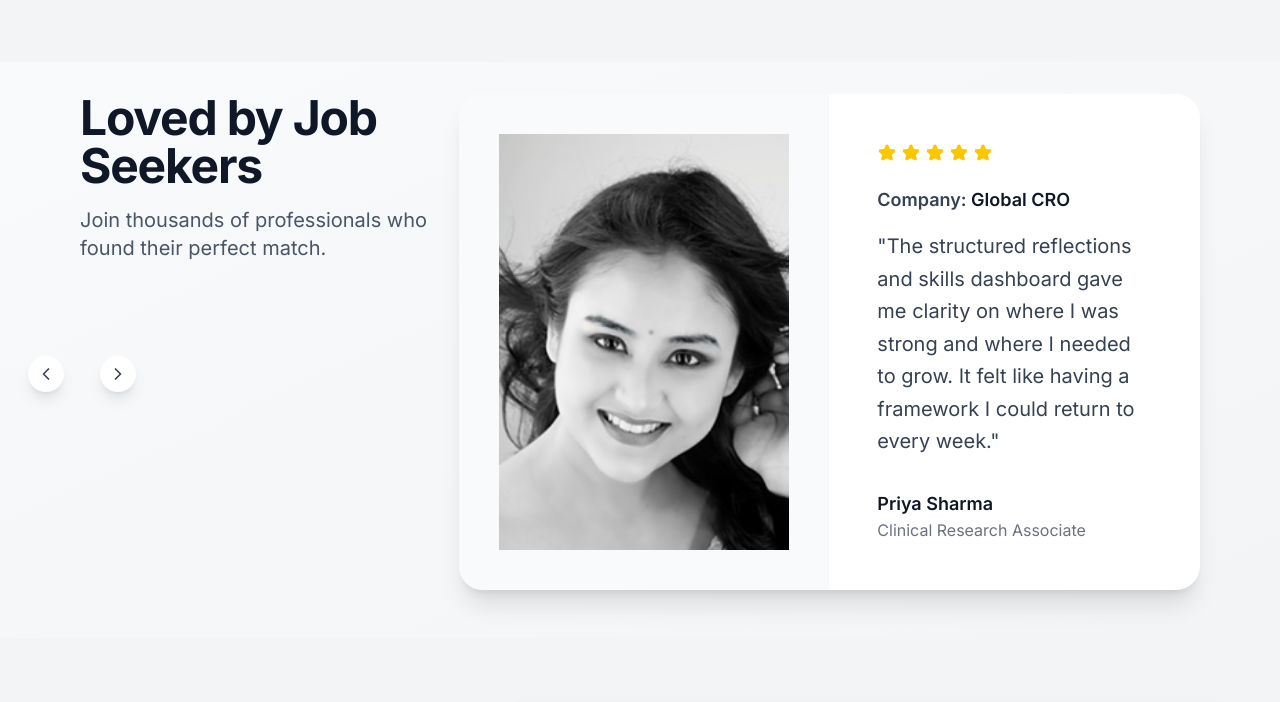
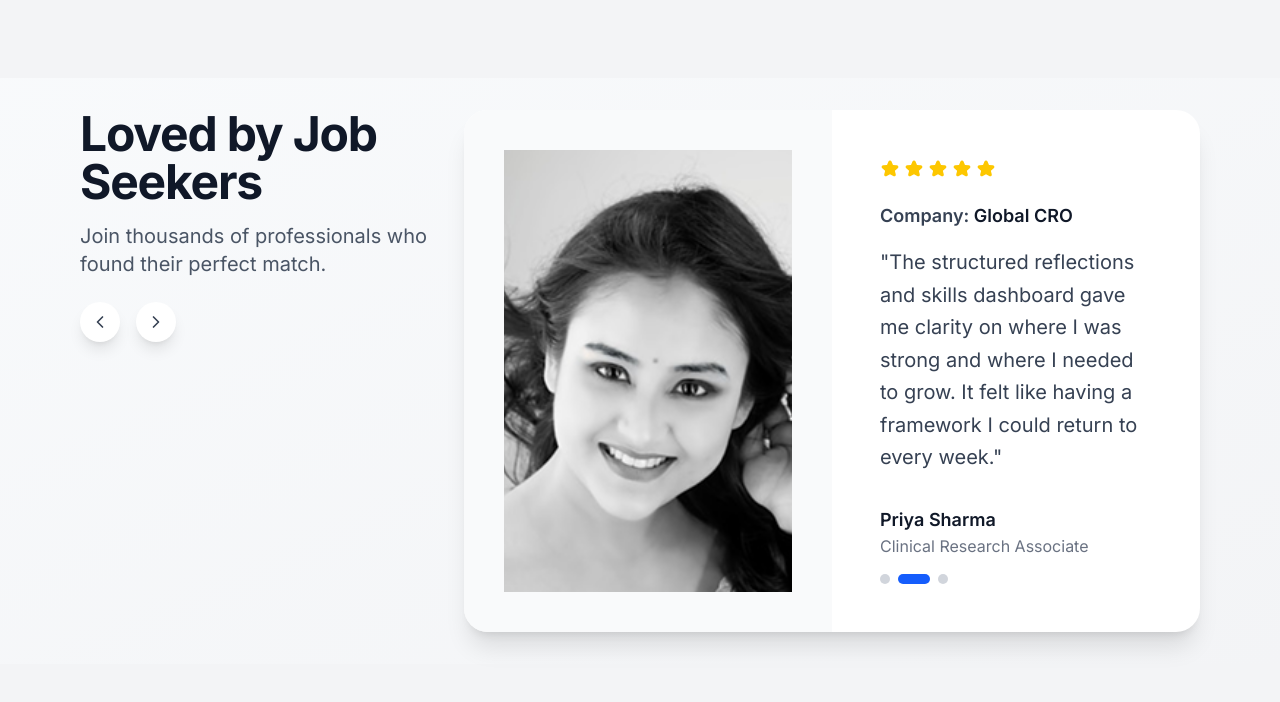
Before and after one commit to Toufique18/skillquix-landing-page, a Next.js app: page / in a window 1280 px wide. Shown: the part 1860-2562 px from the top of the page. Built offline with nearby package versions, Linux system fonts and the light colour scheme.

Commit message:
complete md responsive

```diff
--- a/app/components/Carousel.tsx
+++ b/app/components/Carousel.tsx
@@ -93,7 +93,7 @@ export default function Carousel() {
   return (
     <section id="Testimonial" className="py-5 bg-gradient-to-br from-slate-50 to-gray-100 dark:from-gray-900 dark:to-gray-800 flex items-center justify-center p-2 md:p-8 transition-colors">
       <Container>
-        <div className="w-full mx-auto grid grid-cols-1 lg:grid-cols-3 gap-4">
+        <div className="w-full mx-auto grid grid-cols-1 lg:grid-cols-3 gap-6 md:gap-8">
           {/* Header Section */}
           <div className="text-start mb-6 lg:mb-0">
             <h1 className="text-2xl sm:text-3xl md:text-4xl lg:text-5xl font-bold text-gray-900 dark:text-white mb-3 sm:mb-4 tracking-tight transition-colors">
@@ -102,6 +102,26 @@ export default function Carousel() {
             <p className="text-base sm:text-lg md:text-xl text-gray-600 dark:text-gray-300 transition-colors">
               Join thousands of professionals who found their perfect match.
             </p>
+            {/* Navigation Arrows */}
+            <div className="flex items-center gap-4 mt-6">
+              <button
+                onClick={goToPrevious}
+                disabled={isAnimating}
+                className="bg-white dark:bg-gray-800 hover:bg-gray-100 dark:hover:bg-gray-700 rounded-full p-2.5 shadow-lg transition-all duration-200 disabled:opacity-50 disabled:cursor-not-allowed focus:outline-none focus:ring-2 focus:ring-blue-500 dark:focus:ring-blue-400"
+                aria-label="Previous testimonial"
+              >
+                <ChevronLeft className="w-5 h-5 text-gray-700 dark:text-gray-300" />
+              </button>
+
+              <button
+                onClick={goToNext}
+                disabled={isAnimating}
+                className="bg-white dark:bg-gray-800 hover:bg-gray-100 dark:hover:bg-gray-700 rounded-full p-2.5 shadow-lg transition-all duration-200 disabled:opacity-50 disabled:cursor-not-allowed focus:outline-none focus:ring-2 focus:ring-blue-500 dark:focus:ring-blue-400"
+                aria-label="Next testimonial"
+              >
+                <ChevronRight className="w-5 h-5 text-gray-700 dark:text-gray-300" />
+              </button>
+            </div>
           </div>
 
           {/* Carousel Container */}
@@ -169,33 +189,27 @@ export default function Carousel() {
                     <p className="text-gray-500 dark:text-gray-400 text-sm sm:text-base transition-colors">
                       {currentTestimonial.title}
                     </p>
+                    {/* Dot indicators */}
+                    <div className="flex items-center gap-2 mt-4">
+                      {testimonials.map((_, index) => (
+                        <button
+                          key={index}
+                          onClick={() => goToSlide(index)}
+                          className={`rounded-full transition-all duration-300 ${
+                            index === currentIndex
+                              ? 'w-8 h-2.5 bg-blue-600 dark:bg-blue-500'
+                              : 'w-2.5 h-2.5 bg-gray-300 dark:bg-gray-600 hover:bg-gray-400 dark:hover:bg-gray-500'
+                          }`}
+                          aria-label={`Go to testimonial ${index + 1}`}
+                        />
+                      ))}
+                    </div>
                   </div>
                 </div>
               </div>
             </div>
 
-            {/* Navigation Arrows */}
-            <div className="flex items-center justify-center gap-4 mt-4">
-              <button
-                onClick={goToPrevious}
-                disabled={isAnimating}
-                className="absolute right-280 top-70 -translate-y-1/2 -translate-x-3 md:-translate-x-4 bg-white dark:bg-gray-800 hover:bg-gray-100 dark:hover:bg-gray-700 rounded-full p-2 shadow-lg transition-all duration-200 disabled:opacity-50 disabled:cursor-not-allowed focus:outline-none focus:ring-2 focus:ring-blue-500 dark:focus:ring-blue-400"
-                aria-label="Previous testimonial"
-              >
-                <ChevronLeft className="w-5 h-5 text-gray-700 dark:text-gray-300" />
-              </button>
 
-
-
-              <button
-                onClick={goToNext}
-                disabled={isAnimating}
-                className="absolute right-270 top-70 -translate-y-1/2 translate-x-3 md:translate-x-4 bg-white dark:bg-gray-800 hover:bg-gray-100 dark:hover:bg-gray-700 rounded-full p-2 shadow-lg transition-all duration-200 disabled:opacity-50 disabled:cursor-not-allowed focus:outline-none focus:ring-2 focus:ring-blue-500 dark:focus:ring-blue-400"
-                aria-label="Next testimonial"
-              >
-                <ChevronRight className="w-5 h-5 text-gray-700 dark:text-gray-300" />
-              </button>
-            </div>
           </div>
         </div>
       </Container>
--- a/app/components/Faq.tsx
+++ b/app/components/Faq.tsx
@@ -64,9 +64,9 @@ const FAQ: React.FC = () => {
   return (
     <section className='bg-gray-100 dark:bg-gray-800'>
       <Container>
-        <div id='FAQ' className="text-center bg-gray-100 dark:bg-gray-800 mx-auto py-12 md:py-16 md:flex lg:flex items-center">
+        <div id='FAQ' className="text-center bg-gray-100 dark:bg-gray-800 mx-auto py-12 md:py-16 lg:flex items-center">
           {/* Header Section */}
-          <div className="text-start mb-12">
+          <div className="text-start mb-8 md:mb-12">
             <h1 className="text-3xl md:text-4xl font-bold text-gray-900 dark:text-white mb-3">
               Frequently Asked Questions
             </h1>
@@ -76,7 +76,7 @@ const FAQ: React.FC = () => {
           </div>
 
           {/* FAQ Items */}
-          <div className="space-y-4 w-full md:w-2/3">
+          <div className="space-y-4 w-full lg:w-2/3">
             {faqData.map((item) => {
               const isOpen = openItem === item.id;
               return (
--- a/app/components/Hero.tsx
+++ b/app/components/Hero.tsx
@@ -25,13 +25,13 @@ export default function Hero() {
   ];
 
   return (
-    <section className="w-full bg-gray-50 dark:bg-gray-900 pt-24 pb-10 sm:pt-28 sm:pb-15 transition-colors">
+    <section className="w-full bg-gray-50 dark:bg-gray-900 pt-24 pb-10 sm:pt-28 md:pt-32 sm:pb-15 transition-colors">
       <Container>
         <div className="grid grid-cols-1 md:grid-cols-2 gap-8 md:gap-10 items-center">
 
           {/* Left */}
           <div>
-            <h1 className="text-3xl sm:text-4xl md:text-5xl font-bold leading-tight text-gray-800 dark:text-white transition-colors">
+            <h1 className="text-3xl sm:text-4xl md:text-[2.5rem] lg:text-5xl font-bold leading-tight text-gray-800 dark:text-white transition-colors">
               An intelligence layer that reveals the skills behind your experience and the opportunities they unlock.
             </h1>
 
@@ -60,7 +60,7 @@ export default function Hero() {
         </div>
 
         {/* Grid */}
-        <div className="grid grid-cols-1 sm:grid-cols-2 lg:grid-cols-4 gap-4 sm:gap-6 w-full mx-auto py-5 mt-8 sm:mt-10">
+        <div className="grid grid-cols-1 sm:grid-cols-2 md:grid-cols-2 lg:grid-cols-4 gap-4 sm:gap-6 w-full mx-auto py-5 mt-8 sm:mt-10">
           {card.map((cards) => (
             <div
               key={cards.name}
--- a/app/components/Price.tsx
+++ b/app/components/Price.tsx
@@ -4,7 +4,7 @@ export default function Price() {
   return (
     <section id="price" className="w-full bg-gray-100 dark:bg-gray-800 py-20 transition-colors">
       <Container>
-        <div className="mx-auto px-0 sm:px-4 md:px-20 text-center">
+        <div className="mx-auto px-0 sm:px-4 md:px-8 lg:px-20 text-center">
 
           {/* Heading */}
           <h2 className="text-3xl md:text-4xl font-semibold text-gray-800 dark:text-white transition-colors">
@@ -15,7 +15,7 @@ export default function Price() {
           </p>
 
           {/* Cards */}
-          <div className="mt-12 grid md:grid-cols-3 gap-6 text-left">
+          <div className="mt-12 grid sm:grid-cols-1 md:grid-cols-2 lg:grid-cols-3 gap-6 text-left">
 
             {/* Free Plan */}
             <div className="bg-white dark:bg-gray-900 rounded-xl border border-gray-200 dark:border-gray-700 p-6 flex flex-col justify-between hover:border-blue-600 dark:hover:border-blue-500 hover:shadow-xl transition-all duration-300">
```
Also changed, not shown: app/components/Navbar.tsx (+4 -4 lines).
